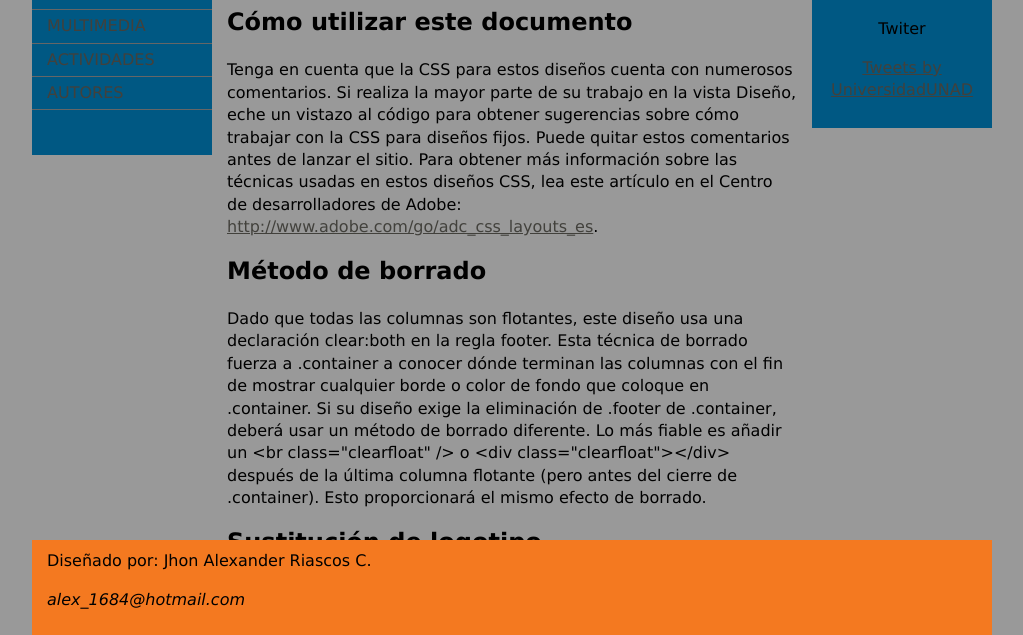
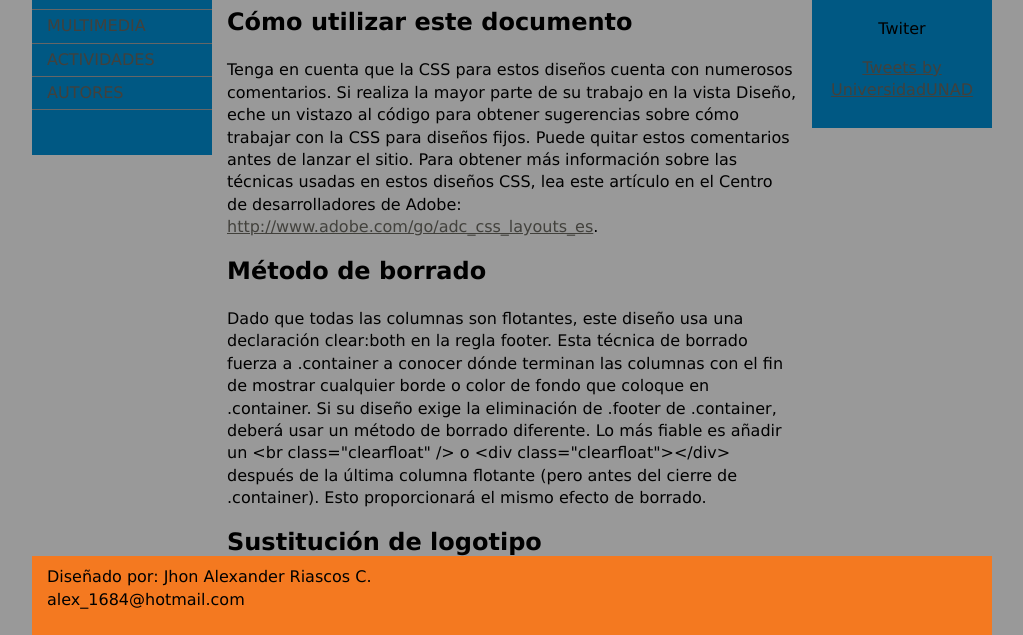
Before and after one commit to alex1684r/Ovi_Unad, a plain HTML site: page index.html in a window 1280 px wide. Shown: the part 163-798 px from the top of the page, without its empty margins (128-1151 px from the left). Drawn offline with Linux system fonts and the light colour scheme.

Commit message:
Update index.html

```diff
--- a/index.html
+++ b/index.html
@@ -181,11 +181,9 @@ header, section, footer, aside, article, figure {
 <p align="center"><a class="twitter-timeline" href="https://twitter.com/UniversidadUNAD?ref_src=twsrc%5Etfw">Tweets by UniversidadUNAD</a> <script async src="https://platform.twitter.com/widgets.js" charset="utf-8"></script></p>
   </aside>
   <footer>
-    <p>Diseñado por: Jhon Alexander Riascos C.</p>
-    <address>
-      <p align="left">alex_1684@hotmail.com</p>
-    </address>
-  </footer>
+    <p>Diseñado por: Jhon Alexander Riascos C.
+     <br>alex_1684@hotmail.com</p>
+    </footer>
   <!-- end .container --></div>
 </body>
 </html>
```
